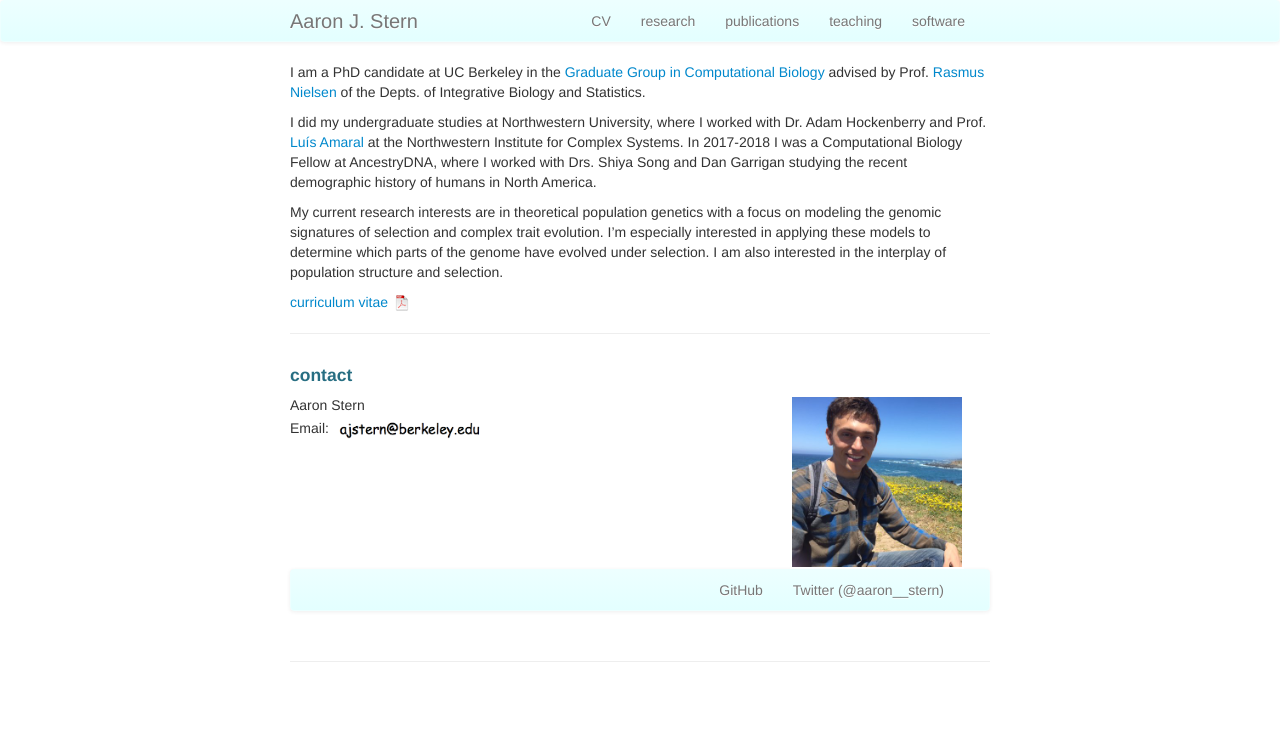
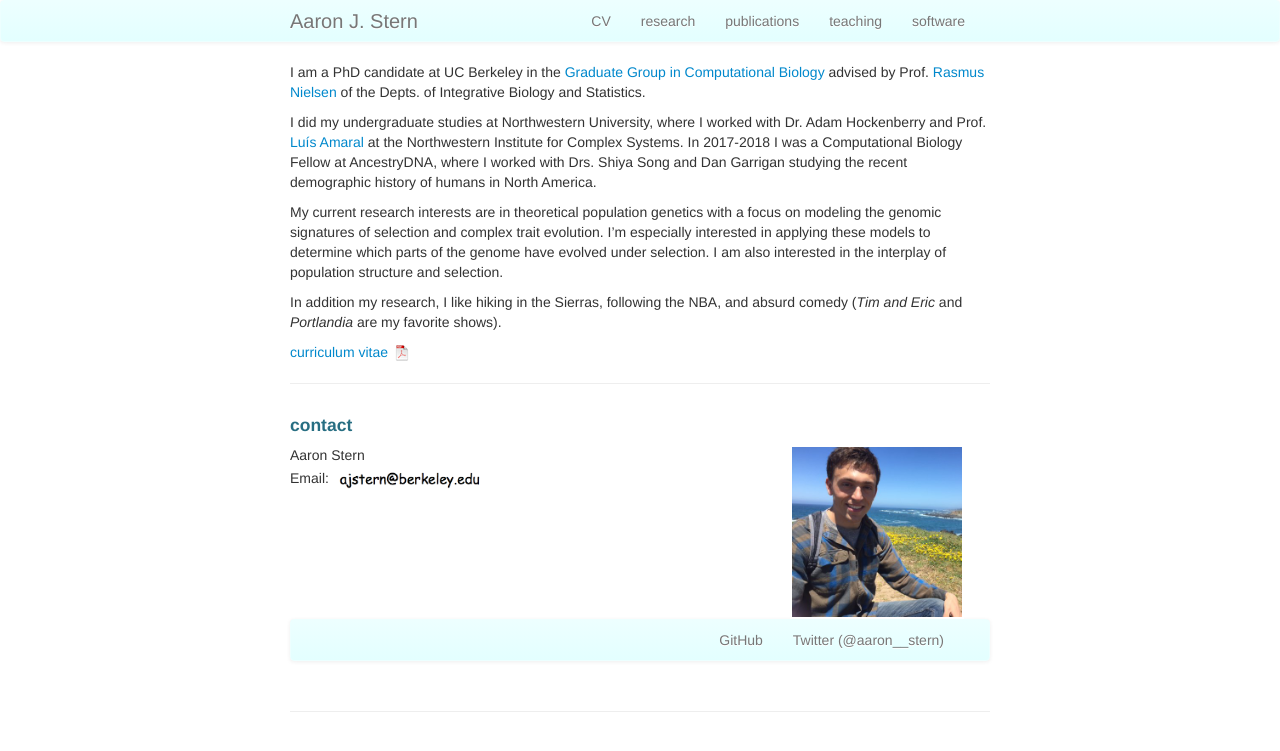
Before and after one commit to 35ajstern/simple_academic_website, a Jekyll site: the page built from index.md, in a window 1280 px wide. Shown: the top 751 px of the page. Built offline with Jekyll 4.4.1, drawn with Linux system fonts in a browser that asks for light colours.

Commit message:
aflkasdjf

```diff
--- a/index.md
+++ b/index.md
@@ -9,6 +9,8 @@ I am a PhD candidate at UC Berkeley in the <a href="https://ccb.berkeley.edu/aca
 I did my undergraduate studies at Northwestern University, where I worked with Dr. Adam Hockenberry and Prof. <a href="https://amaral.northwestern.edu/">Luís Amaral</a> at the Northwestern Institute for Complex Systems. In 2017-2018 I was a Computational Biology Fellow at AncestryDNA, where I worked with Drs. Shiya Song and Dan Garrigan studying the recent demographic history of humans in North America.
 
 My current research interests are in theoretical population genetics with a focus on modeling the genomic signatures of selection and complex trait evolution. I'm especially interested in applying these models to determine which parts of the genome have evolved under selection. I am also interested in the interplay of population structure and selection.
+
+In addition my research, I like hiking in the Sierras, following the NBA, and absurd comedy (<i>Tim and Eric</i> and <i>Portlandia</i> are my favorite shows).
 
 [curriculum vitae ![CV as pdf]({{ BASE_PATH }}/pages/icons16/pdf-icon.png)]({{ BASE_PATH }}/assets/CV.pdf)<br/>
 
```
